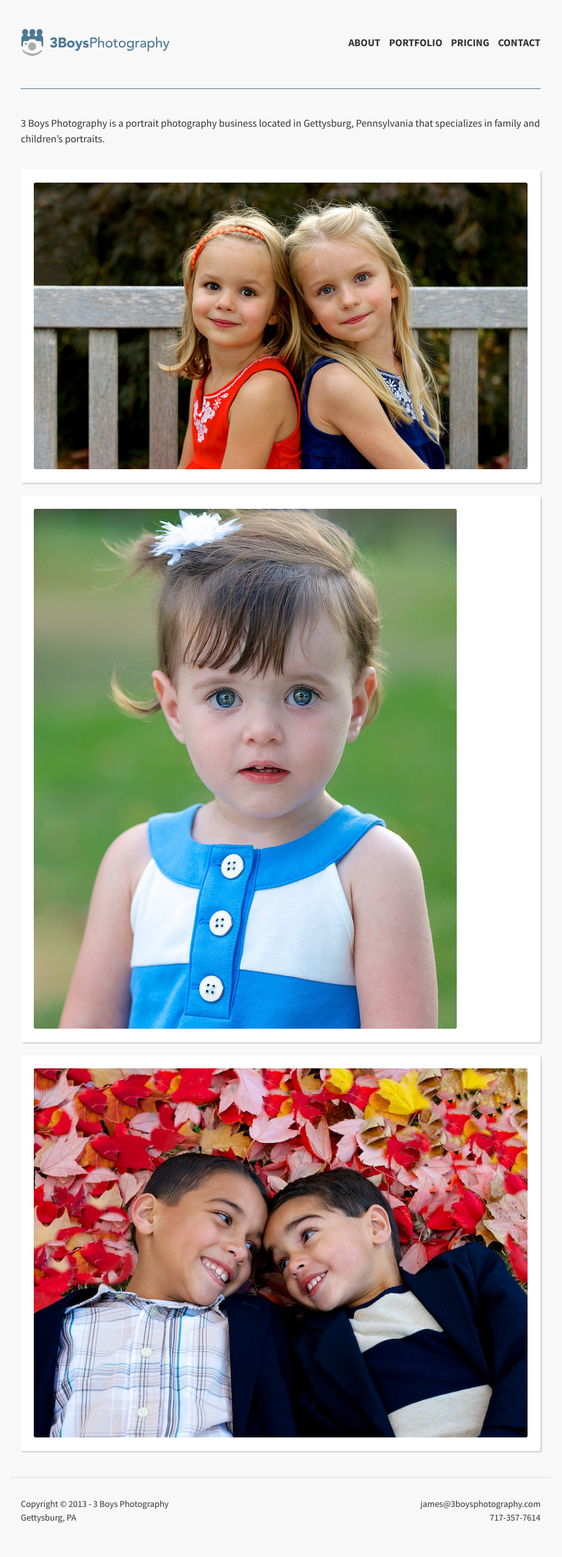
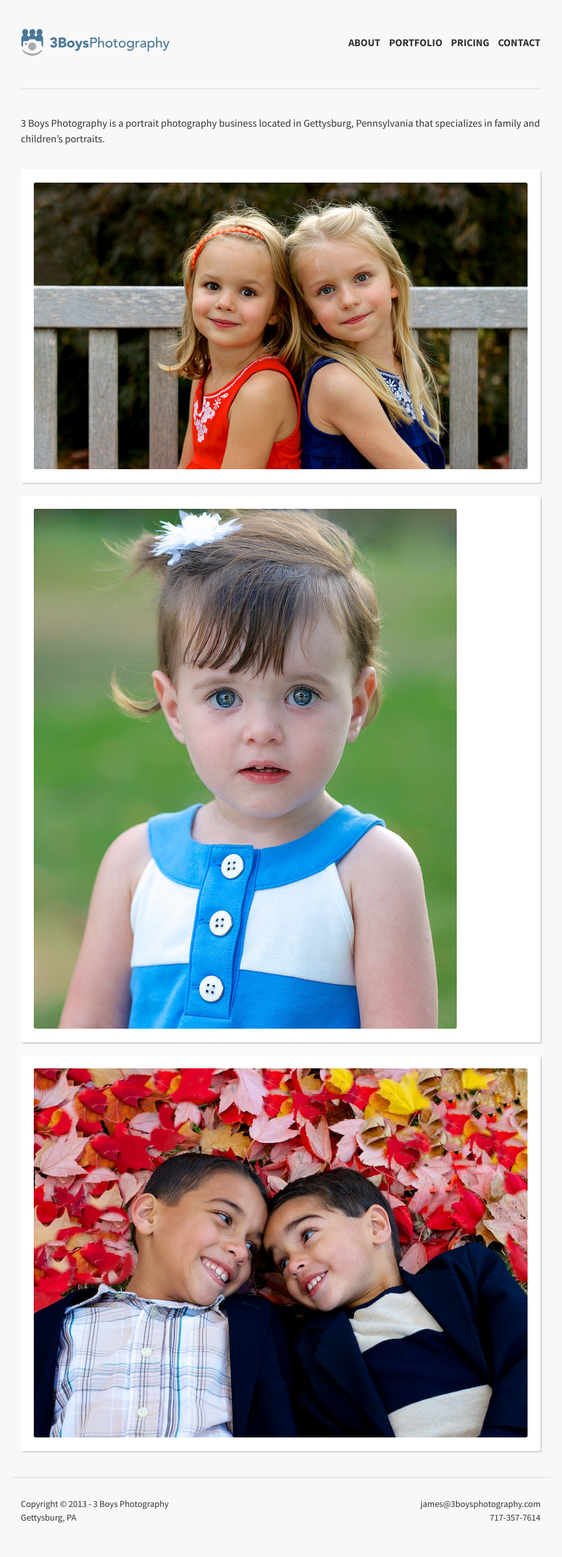
Before and after one commit to 3boysphotography/3boysphotography.github.io, a Jekyll site: the page built from index.md, in a window 1280 px wide. Shown: the whole page at 65% size, without its empty margins (208-1073 px from the left). Built offline with Jekyll 4.4.1, drawn with Linux system fonts in a browser that asks for light colours; Markdown is read by kramdown in place of the engine named in the settings.

Commit message:
Changed header border back

```diff
--- a/css/smplgrd.css
+++ b/css/smplgrd.css
@@ -55,7 +55,7 @@ img {
 
 /* site */
 .header {
-  border-bottom: 1px solid #4b7896;
+  border-bottom: 1px solid #dddddd;
   margin-bottom: 40px;
   padding-bottom: 40px;
   text-align: center;
```
